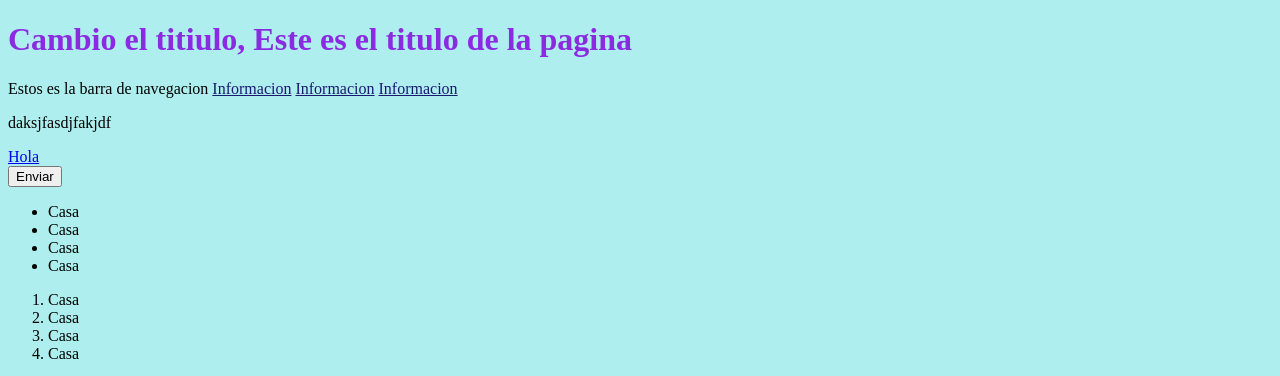
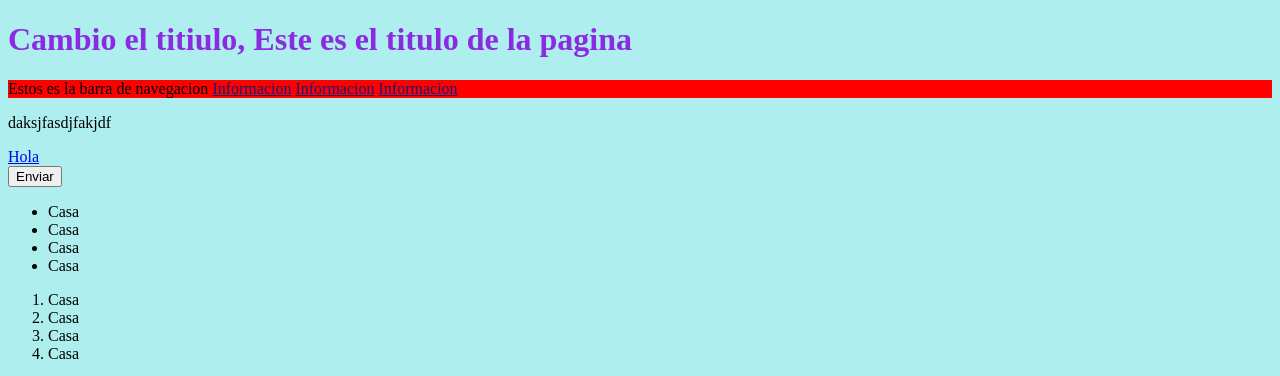
Before and after one commit to carum98/prueba1, a plain HTML site: page index.html in a window 1280 px wide. Shown: the top 376 px of the page. Drawn offline with Linux system fonts and the light colour scheme.

Commit message:
Se cambia el color de la barra de navegacion

```diff
--- a/estilo.css
+++ b/estilo.css
@@ -4,6 +4,9 @@ body{
 h1{
     color: blueviolet;
     font-style: 20px;
+}
+nav{
+    background: red;
 }
 nav a{
     color: #191970;
```
